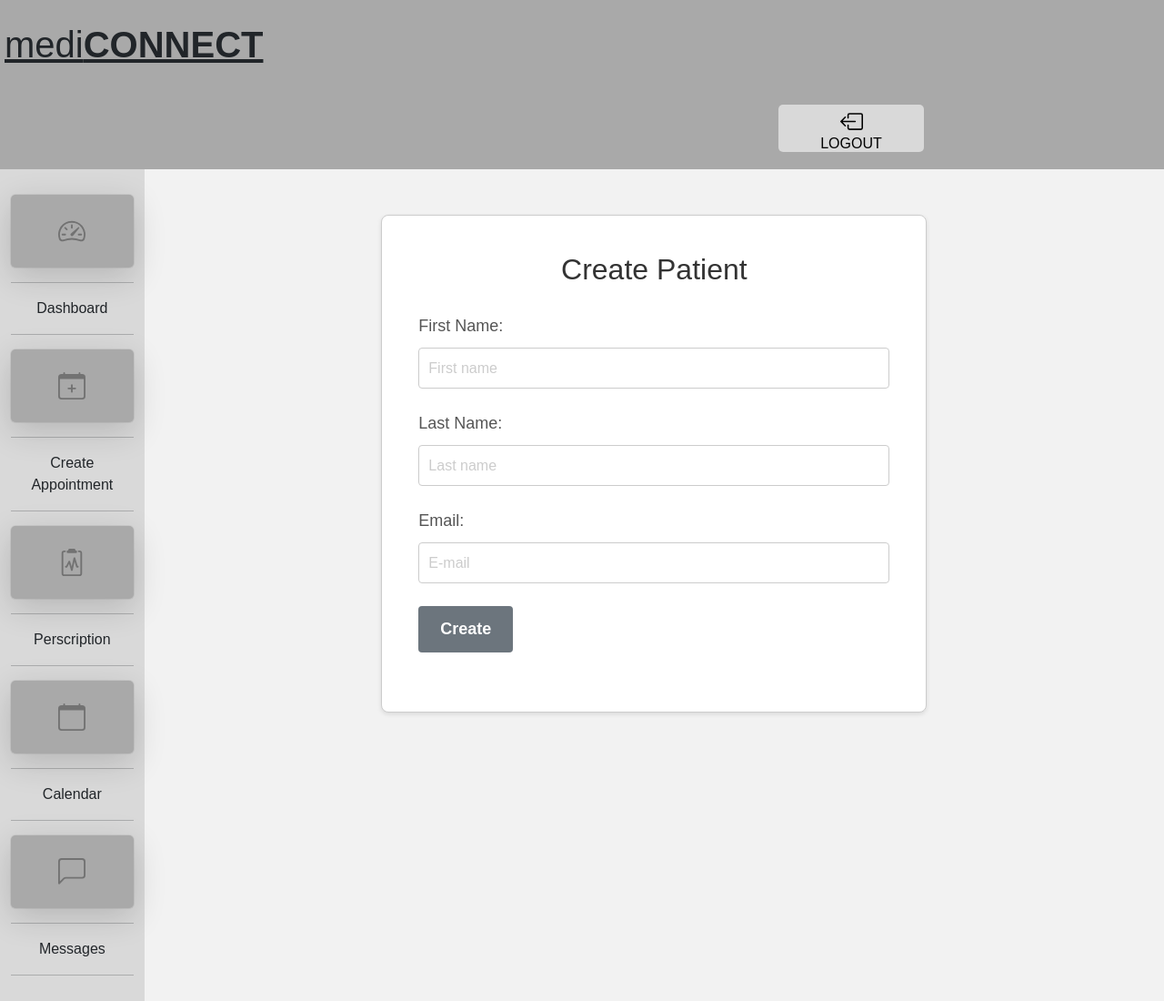
After one commit to RadekKusiak71/Hospital_Management, a Django app: page /manage/patient/create/ in a window 1280 px wide. The commit adds this page. Shown: the whole page at 91% size. Run offline with Django 4.2, Linux system fonts and the light colour scheme; a user stored in the database is signed in.

Commit message:
minor changes + few templates/css added

```diff
--- a/templates/main/base.html
+++ b/templates/main/base.html
@@ -70,6 +70,29 @@
             <p style="text-align: center;">Dashboard</p>
             <hr>
             <div class="menu_link">
+                <a href="{% url 'doctor_appointments' %}">
+                    <svg xmlns="http://www.w3.org/2000/svg" width="30" height="30" fill="currentColor" class="bi bi-calendar-plus" viewBox="0 0 16 16">
+                        <path d="M8 7a.5.5 0 0 1 .5.5V9H10a.5.5 0 0 1 0 1H8.5v1.5a.5.5 0 0 1-1 0V10H6a.5.5 0 0 1 0-1h1.5V7.5A.5.5 0 0 1 8 7z"/>
+                        <path d="M3.5 0a.5.5 0 0 1 .5.5V1h8V.5a.5.5 0 0 1 1 0V1h1a2 2 0 0 1 2 2v11a2 2 0 0 1-2 2H2a2 2 0 0 1-2-2V3a2 2 0 0 1 2-2h1V.5a.5.5 0 0 1 .5-.5zM1 4v10a1 1 0 0 0 1 1h12a1 1 0 0 0 1-1V4H1z"/>
+                      </svg>
+                </a>
+            </div>
+            <hr>
+            <p style="text-align: center;">Create Appointment</p>
+            <hr>
+            <div class="menu_link">
+                <a href="{% url 'doctor_perscription' %}">
+                    <svg xmlns="http://www.w3.org/2000/svg" width="30" height="30" fill="currentColor" class="bi bi-clipboard2-pulse" viewBox="0 0 16 16">
+                        <path d="M9.5 0a.5.5 0 0 1 .5.5.5.5 0 0 0 .5.5.5.5 0 0 1 .5.5V2a.5.5 0 0 1-.5.5h-5A.5.5 0 0 1 5 2v-.5a.5.5 0 0 1 .5-.5.5.5 0 0 0 .5-.5.5.5 0 0 1 .5-.5h3Z"/>
+                        <path d="M3 2.5a.5.5 0 0 1 .5-.5H4a.5.5 0 0 0 0-1h-.5A1.5 1.5 0 0 0 2 2.5v12A1.5 1.5 0 0 0 3.5 16h9a1.5 1.5 0 0 0 1.5-1.5v-12A1.5 1.5 0 0 0 12.5 1H12a.5.5 0 0 0 0 1h.5a.5.5 0 0 1 .5.5v12a.5.5 0 0 1-.5.5h-9a.5.5 0 0 1-.5-.5v-12Z"/>
+                        <path d="M9.979 5.356a.5.5 0 0 0-.968.04L7.92 10.49l-.94-3.135a.5.5 0 0 0-.926-.08L4.69 10H4.5a.5.5 0 0 0 0 1H5a.5.5 0 0 0 .447-.276l.936-1.873 1.138 3.793a.5.5 0 0 0 .968-.04L9.58 7.51l.94 3.135A.5.5 0 0 0 11 11h.5a.5.5 0 0 0 0-1h-.128L9.979 5.356Z"/>
+                      </svg>
+                </a>
+            </div>
+            <hr>
+            <p style="text-align: center;">Perscription</p>
+            <hr>
+            <div class="menu_link">
                 <a href="{% url 'doctor_calendar' %}">
                     <svg xmlns="http://www.w3.org/2000/svg" width="30" height="30" fill="currentColor" class="bi bi-calendar" viewBox="0 0 16 16" class="side_bar_icons">
                         <path d="M3.5 0a.5.5 0 0 1 .5.5V1h8V.5a.5.5 0 0 1 1 0V1h1a2 2 0 0 1 2 2v11a2 2 0 0 1-2 2H2a2 2 0 0 1-2-2V3a2 2 0 0 1 2-2h1V.5a.5.5 0 0 1 .5-.5zM1 4v10a1 1 0 0 0 1 1h12a1 1 0 0 0 1-1V4H1z"/>
@@ -89,28 +112,6 @@
             <hr>
             <p style="text-align: center;">Messages</p>
             <hr>
-            <div class="menu_link">
-                <a href="{% url 'doctor_meetings' %}">
-                    <svg xmlns="http://www.w3.org/2000/svg" width="30" height="30" fill="currentColor" class="bi bi-table" viewBox="0 0 16 16">
-                        <path d="M0 2a2 2 0 0 1 2-2h12a2 2 0 0 1 2 2v12a2 2 0 0 1-2 2H2a2 2 0 0 1-2-2V2zm15 2h-4v3h4V4zm0 4h-4v3h4V8zm0 4h-4v3h3a1 1 0 0 0 1-1v-2zm-5 3v-3H6v3h4zm-5 0v-3H1v2a1 1 0 0 0 1 1h3zm-4-4h4V8H1v3zm0-4h4V4H1v3zm5-3v3h4V4H6zm4 4H6v3h4V8z"/>
-                      </svg>
-                </a>
-            </div>
-            <hr>
-            <p style="text-align: center;">Meetings</p>
-            <hr>
-            <div class="menu_link">
-                <a href="{% url 'doctor_perscription' %}">
-                    <svg xmlns="http://www.w3.org/2000/svg" width="30" height="30" fill="currentColor" class="bi bi-clipboard2-pulse" viewBox="0 0 16 16">
-                        <path d="M9.5 0a.5.5 0 0 1 .5.5.5.5 0 0 0 .5.5.5.5 0 0 1 .5.5V2a.5.5 0 0 1-.5.5h-5A.5.5 0 0 1 5 2v-.5a.5.5 0 0 1 .5-.5.5.5 0 0 0 .5-.5.5.5 0 0 1 .5-.5h3Z"/>
-                        <path d="M3 2.5a.5.5 0 0 1 .5-.5H4a.5.5 0 0 0 0-1h-.5A1.5 1.5 0 0 0 2 2.5v12A1.5 1.5 0 0 0 3.5 16h9a1.5 1.5 0 0 0 1.5-1.5v-12A1.5 1.5 0 0 0 12.5 1H12a.5.5 0 0 0 0 1h.5a.5.5 0 0 1 .5.5v12a.5.5 0 0 1-.5.5h-9a.5.5 0 0 1-.5-.5v-12Z"/>
-                        <path d="M9.979 5.356a.5.5 0 0 0-.968.04L7.92 10.49l-.94-3.135a.5.5 0 0 0-.926-.08L4.69 10H4.5a.5.5 0 0 0 0 1H5a.5.5 0 0 0 .447-.276l.936-1.873 1.138 3.793a.5.5 0 0 0 .968-.04L9.58 7.51l.94 3.135A.5.5 0 0 0 11 11h.5a.5.5 0 0 0 0-1h-.128L9.979 5.356Z"/>
-                      </svg>
-                </a>
-            </div>
-            <hr>
-            <p style="text-align: center;">Perscription</p>
-            <hr>
         </div>
     {% endif %}
         <div class="main_content">
--- /dev/null
+++ b/templates/main/patient_create.html
@@ -0,0 +1,129 @@
+{% extends 'main/base.html' %}
+{% load static %}
+
+{% block title %}Appointments Creator{% endblock %}
+
+{% block css %}
+<style>
+    body {
+        font-family: Arial, sans-serif;
+        background-color: #f2f2f2;
+    }
+
+    .form-container {
+        max-width: 600px;
+        margin: 50px auto;
+        padding: 40px;
+        background-color: #ffffff;
+        border: 1px solid #ccc;
+        border-radius: 8px;
+        box-shadow: 0 2px 5px rgba(0, 0, 0, 0.1);
+    }
+
+    .form-header {
+        text-align: center;
+        margin-bottom: 30px;
+    }
+
+    .form-header h2 {
+        font-size: 32px;
+        color: #333;
+        margin: 0;
+    }
+
+    .form-group {
+        margin-bottom: 25px;
+    }
+
+    .form-group label {
+        font-size: 18px;
+        color: #555;
+        display: block;
+        margin-bottom: 10px;
+    }
+
+    .form-control {
+        width: 100%;
+        height: 45px;
+        padding: 10px;
+        font-size: 16px;
+        border: 1px solid #ccc;
+        border-radius: 4px;
+        transition: border-color 0.3s ease;
+    }
+
+    .form-control:focus {
+        outline: none;
+        border-color: #007bff;
+        box-shadow: 0 0 0 2px rgba(0, 123, 255, 0.1);
+    }
+
+    .form-control::placeholder {
+        color: #ccc;
+    }
+
+    .btn {
+        display: inline-block;
+        padding: 12px 24px;
+        font-size: 18px;
+        font-weight: bold;
+        text-align: center;
+        text-decoration: none;
+        border: none;
+        border-radius: 4px;
+        transition: background-color 0.3s ease;
+        cursor: pointer;
+        background-color: #007bff;
+        color: #fff;
+    }
+
+    .btn-secondary {
+        background-color: #6c757d;
+    }
+
+    .btn:hover {
+        background-color: #0056b3;
+    }
+
+    .error-message {
+        color: red;
+        font-size: 14px;
+        margin-top: 5px;
+    }
+</style>
+{% endblock %}
+
+{% block content %}
+<div class="form-container">
+    <div class="form-header">
+        <h2>Create Patient</h2>
+    </div>
+    <form action="" method="POST">
+        {% csrf_token %}
+        <div class="form-group">
+            <label for="firstname">First Name:</label>
+            {{ patient_form.firstname }}
+            {% if patient_form.firstname.errors %}
+                <p class="error-message">{{ patient_form.firstname.errors }}</p>
+            {% endif %}
+        </div>
+        <div class="form-group">
+            <label for="lastname">Last Name:</label>
+            {{ patient_form.lastname }}
+            {% if patient_form.lastname.errors %}
+                <p class="error-message">{{ patient_form.lastname.errors }}</p>
+            {% endif %}
+        </div>
+        <div class="form-group">
+            <label for="email">Email:</label>
+            {{ patient_form.email }}
+            {% if patient_form.email.errors %}
+                <p class="error-message">{{ patient_form.email.errors }}</p>
+            {% endif %}
+        </div>
+        <div class="form-group">
+            <button class="btn btn-secondary" type="submit">Create</button>
+        </div>
+    </form>
+</div>
+{% endblock %}
```
Also changed, not shown: static/main/css/create_appointment.css (added, +58 -0 lines), static/main/css/perscription_doctor.css (+14 -0 lines), templates/main/appointment_create.html (added, +47 -0 lines), templates/main/create_appointment.html (added, +61 -0 lines), templates/main/dashboard.html (+4 -20 lines), templates/main/doctor_calendar.html (+9 -0 lines), templates/main/meetings_create.html (deleted, +0 -7 lines), static/main/css/meetings.css (deleted).
